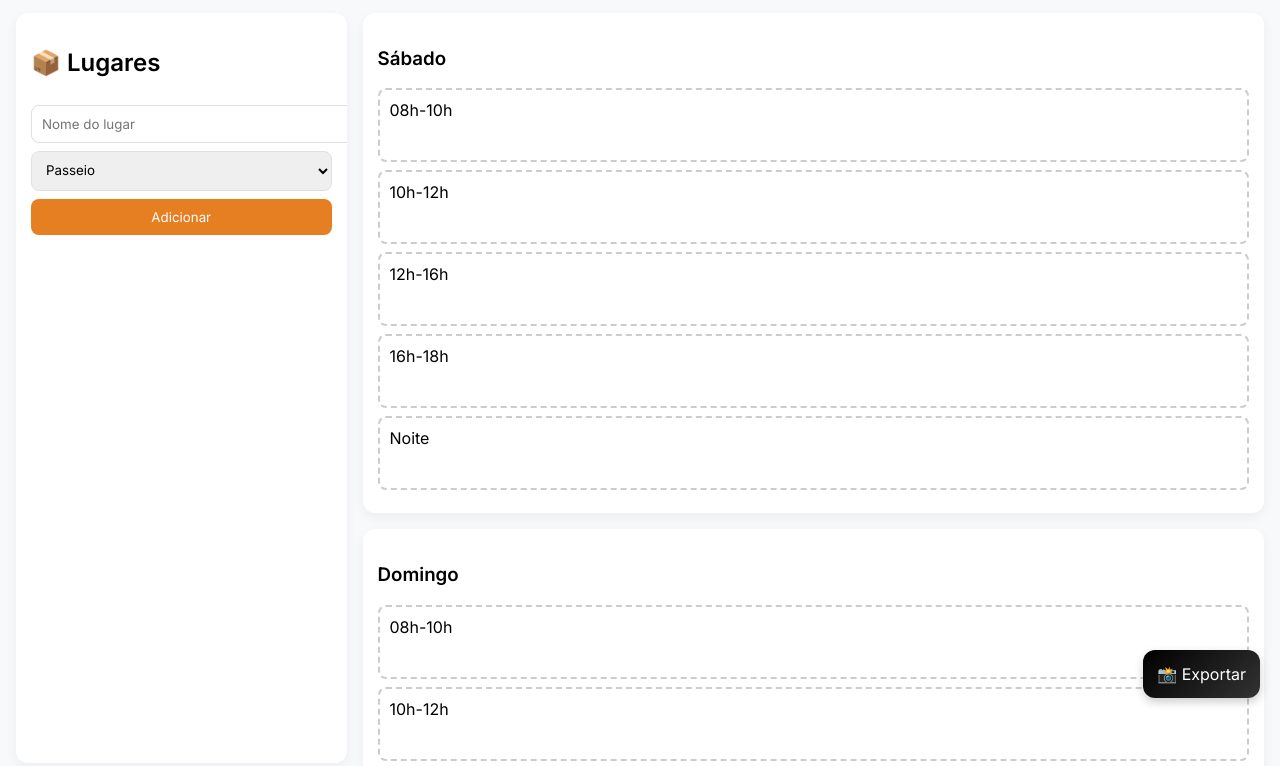
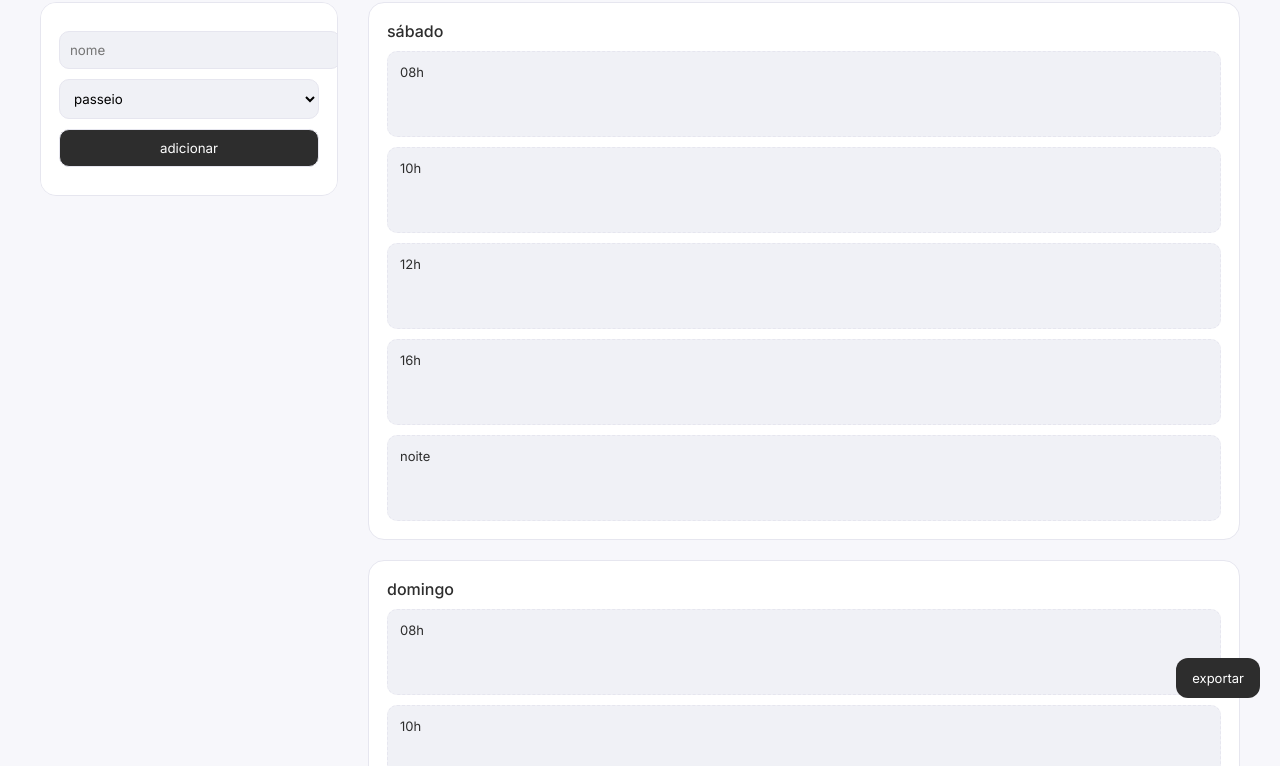
Before and after one commit to isqbwla/Agenda-, a plain HTML site: page index.html in a window 1280 px wide. Shown: the part 82-848 px from the top of the page. Drawn offline with nearby package versions, Linux system fonts and the light colour scheme.

Commit message:
Update index2.html

```diff
--- a/index.html
+++ b/index.html
@@ -2,50 +2,62 @@
 <html lang="pt-br">
 <head>
 <meta charset="UTF-8">
-<title>Meu Roteiro</title>
+<title>Planner</title>
 
 <script src="https://cdnjs.cloudflare.com/ajax/libs/html2canvas/1.4.1/html2canvas.min.js"></script>
 
-<link href="https://fonts.googleapis.com/css2?family=Inter:wght@400;600&display=swap" rel="stylesheet">
+<link href="https://fonts.googleapis.com/css2?family=Inter:wght@400;500;600&display=swap" rel="stylesheet">
 
 <style>
 :root {
-  --primary: #e67e22;
-  --bg: #f8f9fb;
+  --bg: #f7f7fb;
   --card: #ffffff;
-  --border: #e0e0e0;
+  --soft: #f0f1f6;
+  --border: #e6e6ef;
+  --text: #2d2d2d;
+
+  --passeio: #a8d8ff;
+  --comida: #ffc9c9;
+  --descanso: #c8f7dc;
 }
 
 body {
+  margin: 0;
   font-family: 'Inter', sans-serif;
-  margin: 0;
   background: var(--bg);
+  color: var(--text);
 }
 
 /* HEADER */
-h1 {
+header {
   text-align: center;
-  background: var(--primary);
-  padding: 20px;
-  margin: 0;
-  color: white;
+  padding: 30px 20px 10px;
+  font-weight: 500;
+  font-size: 20px;
 }
 
 /* LAYOUT */
 .container {
   display: flex;
-  gap: 16px;
-  padding: 16px;
+  gap: 30px;
+  max-width: 1200px;
+  margin: auto;
+  padding: 20px 30px 50px;
+  align-items: flex-start;
 }
 
 /* GAVETA */
 .gaveta {
-  width: 25%;
+  width: 260px;
   background: var(--card);
-  padding: 15px;
-  border-radius: 12px;
-  box-shadow: 0 4px 12px rgba(0,0,0,0.05);
-  max-height: 90vh;
+  border-radius: 16px;
+  padding: 18px;
+  border: 1px solid var(--border);
+
+  position: sticky;
+  top: 20px;
+
+  max-height: calc(100vh - 40px);
   overflow-y: auto;
 }
 
@@ -53,94 +65,101 @@ h1 {
 input, select, button {
   width: 100%;
   padding: 10px;
-  margin-top: 8px;
-  border-radius: 8px;
+  margin-top: 10px;
+  border-radius: 10px;
   border: 1px solid var(--border);
+  background: var(--soft);
   font-family: inherit;
 }
 
 button {
-  background: var(--primary);
+  background: #2d2d2d;
   color: white;
-  border: none;
   cursor: pointer;
 }
 
-button:hover {
-  opacity: 0.9;
+/* LISTA */
+#lista {
+  margin-top: 10px;
 }
 
 /* BLOCOS */
 .bloco {
-  padding: 10px;
-  margin: 10px 0;
+  padding: 10px 12px;
+  border-radius: 12px;
+  margin-top: 10px;
+  font-size: 13px;
   cursor: grab;
-  border-radius: 10px;
-  color: white;
   position: relative;
-  transition: all 0.2s ease;
+  transition: 0.2s;
 }
 
 .bloco:hover {
-  transform: scale(1.03);
+  transform: scale(1.02);
 }
 
 .bloco:active {
   cursor: grabbing;
 }
 
+.passeio { background: var(--passeio); }
+.comida { background: var(--comida); }
+.descanso { background: var(--descanso); }
+
 /* REMOVER */
 .remover {
   position: absolute;
-  top: 2px;
-  right: 6px;
+  top: 4px;
+  right: 8px;
+  font-size: 12px;
   cursor: pointer;
-  font-weight: bold;
+  opacity: 0.6;
 }
-
-/* TIPOS */
-.comida { background: #e74c3c; }
-.passeio { background: #3498db; }
-.descanso { background: #2ecc71; }
 
 /* GRADE */
 .grade {
-  width: 75%;
+  flex: 1;
+  display: flex;
+  flex-direction: column;
+  gap: 20px;
 }
 
+/* DIA */
 .dia {
   background: var(--card);
-  margin-bottom: 16px;
-  padding: 15px;
-  border-radius: 12px;
-  box-shadow: 0 4px 12px rgba(0,0,0,0.05);
+  border-radius: 16px;
+  padding: 18px;
+  border: 1px solid var(--border);
 }
 
+/* SLOT */
 .slot {
-  border: 2px dashed #ccc;
-  padding: 10px;
-  margin: 8px 0;
-  min-height: 50px;
-  border-radius: 8px;
+  background: var(--soft);
+  border: 1px dashed var(--border);
+  padding: 12px;
+  margin-top: 10px;
+  border-radius: 10px;
+  min-height: 60px;
   transition: 0.2s;
+  font-size: 13px;
 }
 
 .slot.dragover {
-  background: #e3f2fd;
-  border-color: #3498db;
+  background: #eef3ff;
+  border-color: #9bbcff;
 }
 
-/* BOTAO EXPORTAR */
+/* EXPORTAR */
 .exportar {
   position: fixed;
   bottom: 20px;
   right: 20px;
-  background: linear-gradient(135deg, #000, #333);
+  background: #2d2d2d;
   color: white;
-  padding: 14px;
+  padding: 12px 16px;
   border-radius: 12px;
   cursor: pointer;
-  box-shadow: 0 4px 10px rgba(0,0,0,0.2);
+  font-size: 13px;
 }
 
 /* RESPONSIVO */
@@ -149,7 +168,9 @@ button:hover {
     flex-direction: column;
   }
 
-  .gaveta, .grade {
+  .gaveta {
+    position: relative;
+    max-height: none;
     width: 100%;
   }
 }
@@ -158,37 +179,33 @@ button:hover {
 
 <body>
 
-<h1>✈️ Meu Roteiro</h1>
+<header>planner semanal</header>
 
 <div class="container">
 
-  <!-- GAVETA -->
   <div class="gaveta">
-    <h2>📦 Lugares</h2>
-
-    <input type="text" id="nome" placeholder="Nome do lugar">
+    <input type="text" id="nome" placeholder="nome">
 
     <select id="tipo">
-      <option value="passeio">Passeio</option>
-      <option value="comida">Comida</option>
-      <option value="descanso">Descanso</option>
+      <option value="passeio">passeio</option>
+      <option value="comida">comida</option>
+      <option value="descanso">descanso</option>
     </select>
 
-    <button id="addBtn">Adicionar</button>
+    <button id="addBtn">adicionar</button>
 
     <div id="lista"></div>
   </div>
 
-  <!-- GRADE -->
   <div class="grade" id="grade"></div>
 
 </div>
 
-<div class="exportar" id="exportBtn">📸 Exportar</div>
+<div class="exportar" id="exportBtn">exportar</div>
 
 <script>
-const dias = ["Sábado","Domingo","Segunda","Terça","Quarta"];
-const horarios = ["08h-10h","10h-12h","12h-16h","16h-18h","Noite"];
+const dias = ["sábado","domingo","segunda","terça","quarta"];
+const horarios = ["08h","10h","12h","16h","noite"];
 
 const grade = document.getElementById("grade");
 
@@ -197,15 +214,16 @@ dias.forEach(dia => {
   const d = document.createElement("div");
   d.className = "dia";
 
-  const h = document.createElement("h3");
-  h.innerText = dia;
+  const h = document.createElement("div");
+  h.textContent = dia;
+  h.style.fontWeight = "500";
   d.appendChild(h);
 
   horarios.forEach(horario => {
     const slot = document.createElement("div");
     slot.className = "slot";
     slot.dataset.key = dia+"_"+horario;
-    slot.innerText = horario;
+    slot.textContent = horario;
 
     slot.ondragover = e => e.preventDefault();
 
@@ -229,11 +247,11 @@ dias.forEach(dia => {
   grade.appendChild(d);
 });
 
-// CRIAR BLOCO
+// BLOCO
 function criarBloco(nome, tipo, id){
   const b = document.createElement("div");
   b.className = "bloco "+tipo;
-  b.innerText = nome;
+  b.textContent = nome;
   b.id = id;
   b.draggable = true;
 
@@ -241,21 +259,19 @@ function criarBloco(nome, tipo, id){
     e.dataTransfer.setData("text", id);
   };
 
-  // EDITAR
   b.ondblclick = () => {
-    const novo = prompt("Editar nome:", b.firstChild.textContent);
+    const novo = prompt("editar:", b.textContent);
     if(novo){
-      b.firstChild.textContent = novo;
+      b.childNodes[0].nodeValue = novo;
       salvar();
     }
   };
 
-  // REMOVER
   const x = document.createElement("span");
-  x.innerText = "×";
+  x.textContent = "x";
   x.className = "remover";
   x.onclick = () => {
-    if(confirm("Remover este item?")){
+    if(confirm("remover?")){
       b.remove();
       salvar();
     }
@@ -265,7 +281,7 @@ function criarBloco(nome, tipo, id){
   return b;
 }
 
-// ADICIONAR
+// ADD
 document.getElementById("addBtn").addEventListener("click", () => {
   const nome = document.getElementById("nome").value;
   const tipo = document.getElementById("tipo").value;
@@ -276,7 +292,6 @@ document.getElementById("addBtn").addEventListener("click", () => {
   const bloco = criarBloco(nome, tipo, id);
 
   document.getElementById("lista").appendChild(bloco);
-
   document.getElementById("nome").value = "";
 
   salvar();
@@ -291,18 +306,18 @@ function salvar(){
 
     dados.push({
       id: b.id,
-      nome: b.firstChild.textContent,
+      nome: b.childNodes[0].nodeValue,
       tipo: b.classList[1],
       local: parent
     });
   });
 
-  localStorage.setItem("roteiro", JSON.stringify(dados));
+  localStorage.setItem("planner", JSON.stringify(dados));
 }
 
 // CARREGAR
 function carregar(){
-  const dados = JSON.parse(localStorage.getItem("roteiro")) || [];
+  const dados = JSON.parse(localStorage.getItem("planner")) || [];
 
   dados.forEach(d => {
     const bloco = criarBloco(d.nome, d.tipo, d.id);
@@ -318,11 +333,11 @@ function carregar(){
 
 carregar();
 
-// EXPORTAR (só grade)
+// EXPORTAR
 document.getElementById("exportBtn").addEventListener("click", () => {
   html2canvas(document.getElementById("grade")).then(canvas => {
     const link = document.createElement("a");
-    link.download = "roteiro.png";
+    link.download = "planner.png";
     link.href = canvas.toDataURL();
     link.click();
   });
```
